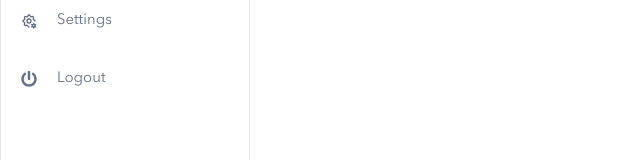
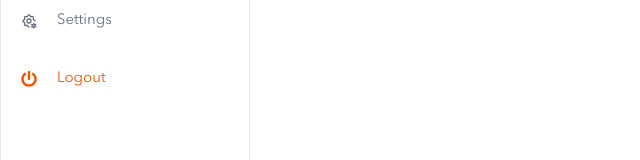
Before and after one commit to NnajiChimuanya/payquity, a React (Create React App) app in the folder frontend/: page / in a window 1280 px wide. Shown: the part 533-693 px from the top of the page, without its empty margins (0-640 px from the left). Built offline with nearby package versions, Linux system fonts and the light colour scheme.

Commit message:
made the sidebarItem last nth child color into red, to match the UI

```diff
--- a/frontend/src/components/Sidebar/sidebar.scss
+++ b/frontend/src/components/Sidebar/sidebar.scss
@@ -37,4 +37,8 @@
   .active {
     color: rgba(16, 24, 40, 1);
   }
+
+  .sidebarItem:last-child {
+    color: rgba(247, 85, 0, 1);
+  }
 }
```
